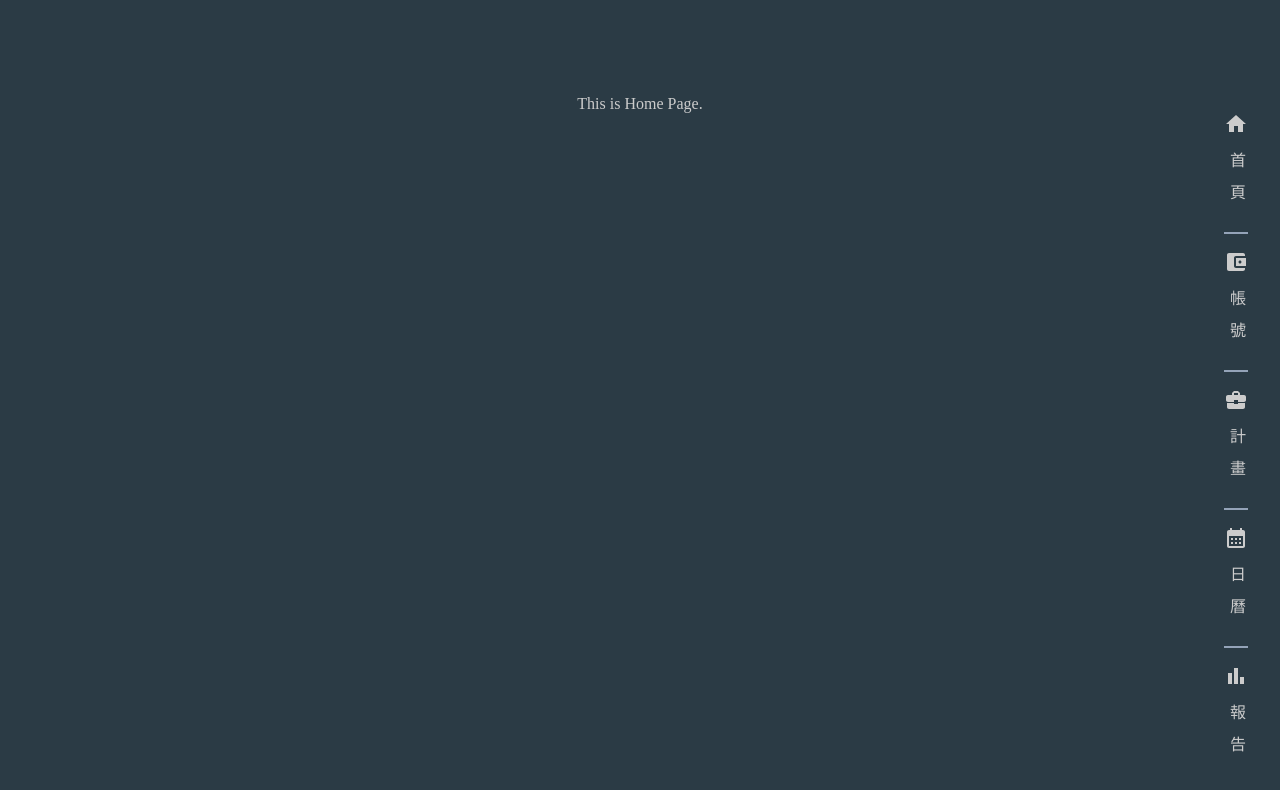
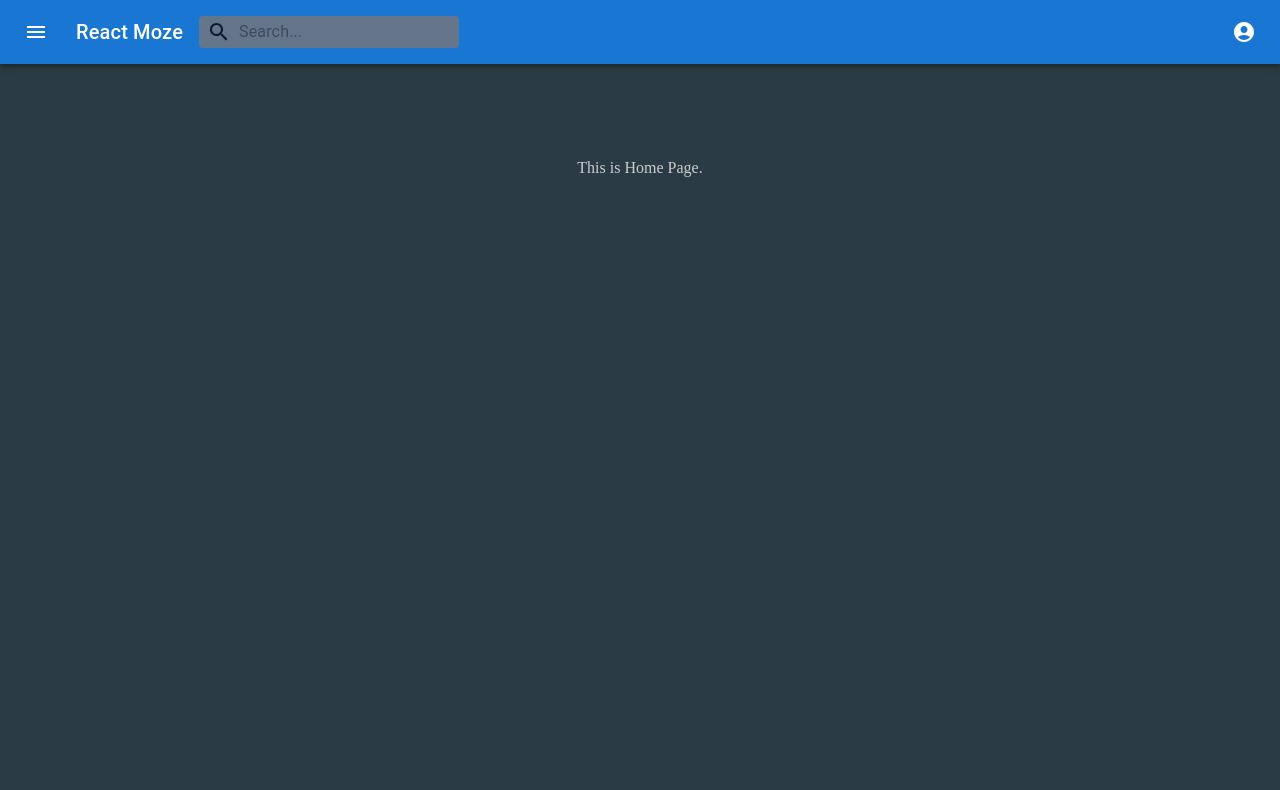
Before and after one commit to wango-wango/next_moze_app, a Next.js app: page / in a window 1280 px wide. Shown: the top 790 px of the page. Built offline with nearby package versions, Linux system fonts and the light colour scheme.

Commit message:
Feat : 新的 layout 改成 navbar + drawer 並設定 drawer button 的 link

```diff
--- /dev/null
+++ b/components/layout/MainHeader2.tsx
@@ -0,0 +1,182 @@
+import * as React from "react";
+import { styled, alpha } from "@mui/material/styles";
+import AppBar from "@mui/material/AppBar";
+import Box from "@mui/material/Box";
+import Toolbar from "@mui/material/Toolbar";
+import IconButton from "@mui/material/IconButton";
+import Typography from "@mui/material/Typography";
+import InputBase from "@mui/material/InputBase";
+import Badge from "@mui/material/Badge";
+import MenuItem from "@mui/material/MenuItem";
+import Menu from "@mui/material/Menu";
+import MenuIcon from "@mui/icons-material/Menu";
+import SearchIcon from "@mui/icons-material/Search";
+import AccountCircle from "@mui/icons-material/AccountCircle";
+
+import MoreIcon from "@mui/icons-material/MoreVert";
+
+import Sidbar from "./Sidbar";
+import Link from "next/link";
+
+export default function PrimarySearchAppBar() {
+  const [anchorEl, setAnchorEl] = React.useState<null | HTMLElement>(null);
+  const [mobileMoreAnchorEl, setMobileMoreAnchorEl] =
+    React.useState<null | HTMLElement>(null);
+
+  // 控制 drawer 開關
+  const [state, setState] = React.useState({
+    top: false,
+    left: false,
+  });
+
+  const isMenuOpen = Boolean(anchorEl);
+  const isMobileMenuOpen = Boolean(mobileMoreAnchorEl);
+
+  const handleProfileMenuOpen = (event: React.MouseEvent<HTMLElement>) => {
+    console.log(event.currentTarget);
+    setAnchorEl(event.currentTarget);
+  };
+
+  const handleMobileMenuOpen = (event: React.MouseEvent<HTMLElement>) => {
+    setMobileMoreAnchorEl(event.currentTarget);
+  };
+
+  const handleMobileMenuClose = () => {
+    setMobileMoreAnchorEl(null);
+  };
+
+  const handleMenuClose = () => {
+    setAnchorEl(null);
+    handleMobileMenuClose();
+  };
+
+  // drawer handler
+  const handleDrawer = () => {
+    const newSidebarType = window.innerWidth > 768 ? "left" : "top";
+    setState({ ...state, [newSidebarType]: true });
+  };
+
+  const menuId = "primary-search-account-menu";
+  const renderMenu = (
+    <Menu
+      anchorEl={anchorEl}
+      anchorOrigin={{
+        vertical: "top",
+        horizontal: "right",
+      }}
+      id={menuId}
+      keepMounted
+      transformOrigin={{
+        vertical: "top",
+        horizontal: "right",
+      }}
+      open={isMenuOpen}
+      onClose={handleMenuClose}
+    >
+      <MenuItem onClick={handleMenuClose}>Profile</MenuItem>
+      <MenuItem onClick={handleMenuClose}>My account</MenuItem>
+    </Menu>
+  );
+
+  const mobileMenuId = "primary-search-account-menu-mobile";
+  const renderMobileMenu = (
+    <Menu
+      anchorEl={mobileMoreAnchorEl}
+      anchorOrigin={{
+        vertical: "top",
+        horizontal: "right",
+      }}
+      id={mobileMenuId}
+      keepMounted
+      transformOrigin={{
+        vertical: "top",
+        horizontal: "right",
+      }}
+      open={isMobileMenuOpen}
+      onClose={handleMobileMenuClose}
+    >
+      <MenuItem onClick={handleProfileMenuOpen}>
+        <IconButton
+          size="large"
+          aria-label="account of current user"
+          aria-controls="primary-search-account-menu"
+          aria-haspopup="true"
+          color="inherit"
+        >
+          <AccountCircle />
+        </IconButton>
+        <p>Profile</p>
+      </MenuItem>
+    </Menu>
+  );
+
+  return (
+    <Box sx={{ flexGrow: 1 }}>
+      <AppBar position="static" className="bg-slate-800">
+        <Toolbar>
+          <IconButton
+            size="large"
+            edge="start"
+            color="inherit"
+            aria-label="open drawer"
+            sx={{ mr: 2 }}
+            onClick={handleDrawer}
+          >
+            <MenuIcon />
+          </IconButton>
+          <Typography
+            variant="h6"
+            noWrap
+            component="div"
+            sx={{ display: { xs: "none", sm: "block" } }}
+          >
+            <Link href="/" >
+            React Moze
+            </Link>
+          </Typography>
+
+          <div className="relative rounded bg-slate-500 mr-2 ml-0 w-full hover:bg-slate-400 sm:ml-4 sm:w-auto text-slate-900 hover:text-slate-600">
+            <div className="py-0 px-2 flex items-center justify-center absolute h-full pointer-events-none ">
+              <SearchIcon />
+            </div>
+            <InputBase
+              className="pl-8"
+              sx={{ ml: 1, flex: 1 }}
+              placeholder="Search..."
+              inputProps={{ "aria-label": "search google maps" }}
+            />
+          </div>
+          <Box sx={{ flexGrow: 1 }} />
+          <Box sx={{ display: { xs: "none", md: "flex" } }}>
+            <IconButton
+              size="large"
+              edge="end"
+              aria-label="account of current user"
+              aria-controls={menuId}
+              aria-haspopup="true"
+              onClick={handleProfileMenuOpen}
+              color="inherit"
+            >
+              <AccountCircle />
+            </IconButton>
+          </Box>
+          <Box sx={{ display: { xs: "flex", md: "none" } }}>
+            <IconButton
+              size="large"
+              aria-label="show more"
+              aria-controls={mobileMenuId}
+              aria-haspopup="true"
+              onClick={handleMobileMenuOpen}
+              color="inherit"
+            >
+              <MoreIcon />
+            </IconButton>
+          </Box>
+        </Toolbar>
+      </AppBar>
+      {renderMobileMenu}
+      {renderMenu}
+      <Sidbar state={state} setState={setState} />
+    </Box>
+  );
+}
--- /dev/null
+++ b/components/layout/Sidbar.tsx
@@ -0,0 +1,95 @@
+import * as React from "react";
+import Box from "@mui/material/Box";
+import Drawer from "@mui/material/Drawer";
+import Button from "@mui/material/Button";
+import List from "@mui/material/List";
+import Divider from "@mui/material/Divider";
+import ListItem from "@mui/material/ListItem";
+import ListItemButton from "@mui/material/ListItemButton";
+import ListItemIcon from "@mui/material/ListItemIcon";
+import ListItemText from "@mui/material/ListItemText";
+import InboxIcon from "@mui/icons-material/MoveToInbox";
+import MailIcon from "@mui/icons-material/Mail";
+import AccountBalanceWalletIcon from "@mui/icons-material/AccountBalanceWallet";
+import BusinessCenterIcon from "@mui/icons-material/BusinessCenter";
+import BarChartIcon from "@mui/icons-material/BarChart";
+import CalendarMonthIcon from "@mui/icons-material/CalendarMonth";
+import { useRouter } from "next/router";
+
+interface Props {
+  state: { top: boolean; left: boolean };
+  setState: React.Dispatch<
+    React.SetStateAction<{ top: boolean; left: boolean }>
+  >;
+}
+type Anchor = "top" | "left";
+
+export default function Sidbar(props: Props) {
+  const { state, setState } = props;
+  const router = useRouter();
+
+  // 控制 drawer 開關
+  const toggleDrawer =
+    (anchor: Anchor, open: boolean) =>
+    (event: React.KeyboardEvent | React.MouseEvent) => {
+      console.log({ [anchor]: open });
+      if (
+        event.type === "keydown" &&
+        ((event as React.KeyboardEvent).key === "Tab" ||
+          (event as React.KeyboardEvent).key === "Shift")
+      ) {
+        return;
+      }
+
+      setState({ ...state, [anchor]: open });
+    };
+  const routeTo = (route: string) => {
+    const routeTo = route.toLowerCase();
+    router.push(`/${routeTo}`);
+    // console.log(routeTo);
+  };
+
+  const list = (anchor: Anchor) => (
+    <Box
+      sx={{ width: anchor === "top" ? "auto" : 250 }}
+      role="presentation"
+      onClick={toggleDrawer(anchor, false)}
+      onKeyDown={toggleDrawer(anchor, false)}
+    >
+      <List>
+        {["Accounts", "Calendar", "Reports"].map((text, index) => (
+          <ListItem key={text} disablePadding>
+            <ListItemButton onClick={()=>routeTo(text)}>
+              <ListItemIcon>
+                {text === "Accounts" ? (
+                  <AccountBalanceWalletIcon />
+                ) : text === "Calendar" ? (
+                  <BarChartIcon />
+                ) : (
+                  <CalendarMonthIcon />
+                )}
+              </ListItemIcon>
+              <ListItemText primary={text} />
+            </ListItemButton>
+          </ListItem>
+        ))}
+      </List>
+    </Box>
+  );
+
+  return (
+    <div>
+      {(["left", "top"] as const).map((anchor) => (
+        <React.Fragment key={anchor}>
+          <Drawer
+            anchor={anchor}
+            open={state[anchor]}
+            onClose={toggleDrawer(anchor, false)}
+          >
+            {list(anchor)}
+          </Drawer>
+        </React.Fragment>
+      ))}
+    </div>
+  );
+}
--- a/components/layout/layout.tsx
+++ b/components/layout/layout.tsx
@@ -1,10 +1,12 @@
 import { Fragment } from "react";
 import MainHeader from "./MainHeader";
+import MainHeader2 from "./MainHeader2";
 
 function Layout({ children }: any) {
   return (
     <Fragment>
-      <MainHeader />
+      {/* <MainHeader /> */}
+      <MainHeader2 />
       <main>{children}</main>
     </Fragment>
   );
```
